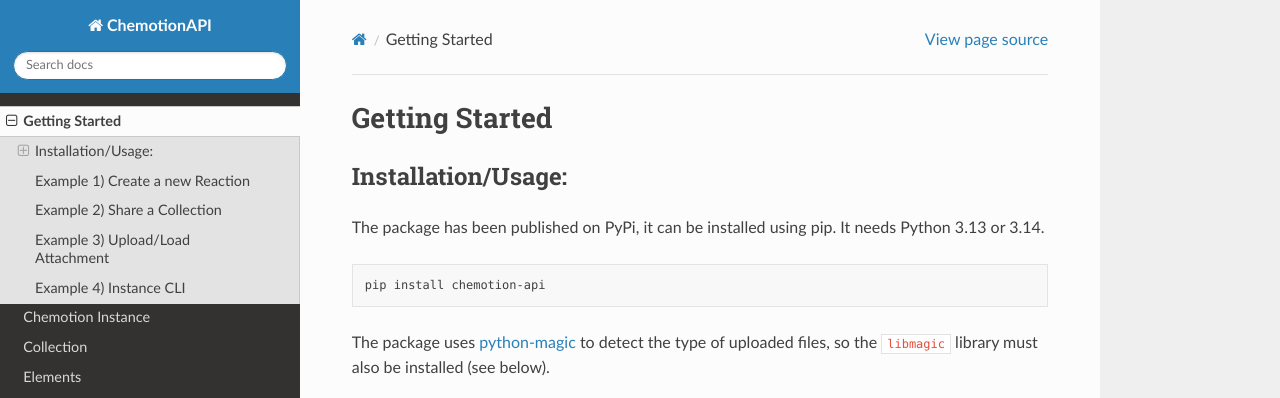
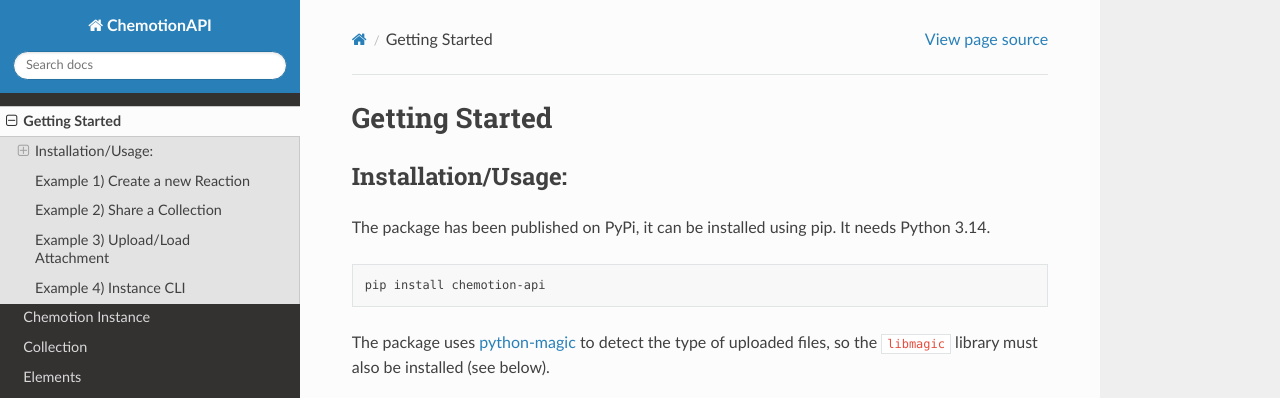
Before and after one commit to Chemotion/chemotionapi, a Sphinx documentation site: the page built from docs/Examples.rst, in a window 1280 px wide and 900 px high. Shown: the top 398 px of the window. Built offline with Sphinx 7.4.7 and the Read the Docs theme 3.1.0, drawn with Linux system fonts in a browser that asks for light colours.

Commit message:
docs: say Python 3.14, matching what the package requires
`docs/Examples.rst` told readers the package needs "Python 3.13 or 3.14" — the same claim
`requires-python` made, and equally untrue: it has never imported on 3.13.

Correcting the metadata without correcting the documentation would leave the lie in the place a
user is most likely to read it.

Co-Authored-By: Claude Opus 5 (1M context) <noreply@anthropic.com>

```diff
--- a/docs/Examples.rst
+++ b/docs/Examples.rst
@@ -4,7 +4,7 @@ Getting Started
 
 Installation/Usage:
 *******************
-The package has been published on PyPi, it can be installed using pip. It needs Python 3.13 or 3.14.
+The package has been published on PyPi, it can be installed using pip. It needs Python 3.14.
 
 .. code-block:: bash
 
```
